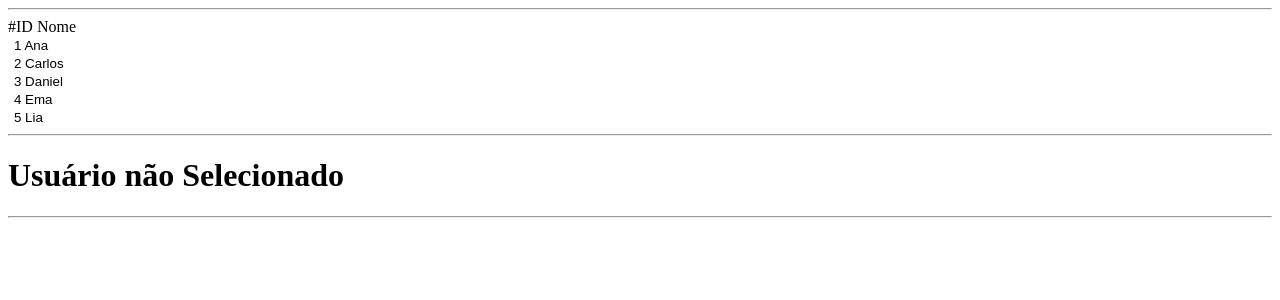
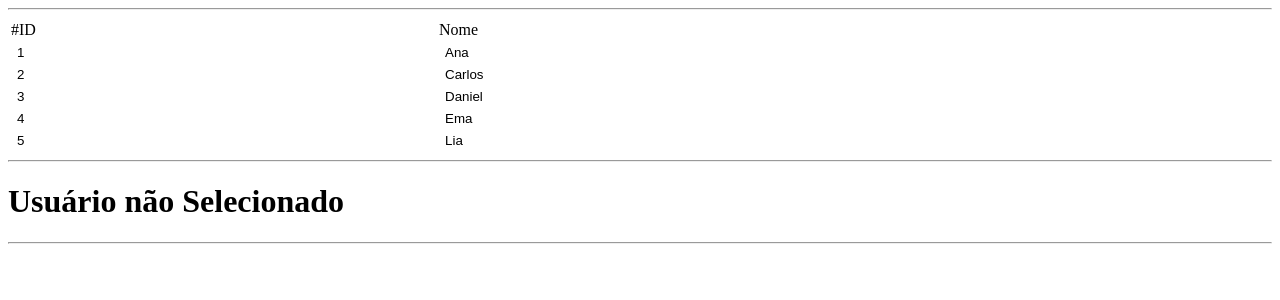
Before and after one commit to devkrhis/desafio-componente, a Vue app: page / in a window 1280 px wide. Shown: the top 300 px of the page. Built offline with nearby package versions, Linux system fonts and the light colour scheme; the HTML template or start-up script is replaced by a standard one.

Commit message:
falta terminar estilizar

```diff
--- a/src/components/AnaPerson.vue
+++ b/src/components/AnaPerson.vue
@@ -1,12 +1,32 @@
 <template>
     <div id="AnaPerson">
         <div id="collectionButtons">
-            #ID Nome
-            <li> <button type="button" @click="primaryKey"> 1 Ana</button> </li>
-            <li> <button type="button" @click="secondKey"> 2 Carlos</button> </li>
-            <li> <button type="button" @click="thirdKey"> 3 Daniel</button> </li>
-            <li> <button type="button" @click="bedroomKey"> 4 Ema</button> </li>
-            <li> <button type="button" @click="fifthKey"> 5 Lia</button> </li>
+            <table>
+                <tr>
+                    <td> #ID </td>
+                    <td> Nome </td>
+                </tr>
+                <tr>
+                    <td> <button type="button" @click="primaryKey"> 1 </button> </td>
+                    <td> <button type="button" @click="primaryKey"> Ana</button></td>
+                </tr>
+                <tr>
+                    <td> <button type="button" @click="secondKey"> 2 </button> </td>
+                    <td> <button type="button" @click="secondKey"> Carlos</button></td>
+                </tr>
+                <tr>
+                    <td> <button type="button" @click="thirdKey"> 3 </button> </td>
+                    <td> <button type="button" @click="thirdKey"> Daniel</button></td>
+                </tr>
+                <tr>
+                    <td> <button type="button" @click="bedroomKey"> 4 </button> </td>
+                    <td> <button type="button" @click="bedroomKey"> Ema</button></td>
+                </tr>
+                <tr>
+                    <td> <button type="button" @click="fifthKey"> 5 </button> </td>
+                    <td> <button type="button" @click="fifthKey"> Lia</button></td>
+                </tr>
+            </table>
         </div>
     </div>
 
@@ -69,6 +89,11 @@ export default {
 </script>
 
 <style scoped>
+
+table {
+    border: 10px;
+}
+
 #AnaPerson li:hover {
     background-color: rgba(204, 190, 190, 0.815);
 }
@@ -86,6 +111,7 @@ export default {
 
 li {
     list-style-type: none;
+    margin: 10px
 }
 
 </style>
```
